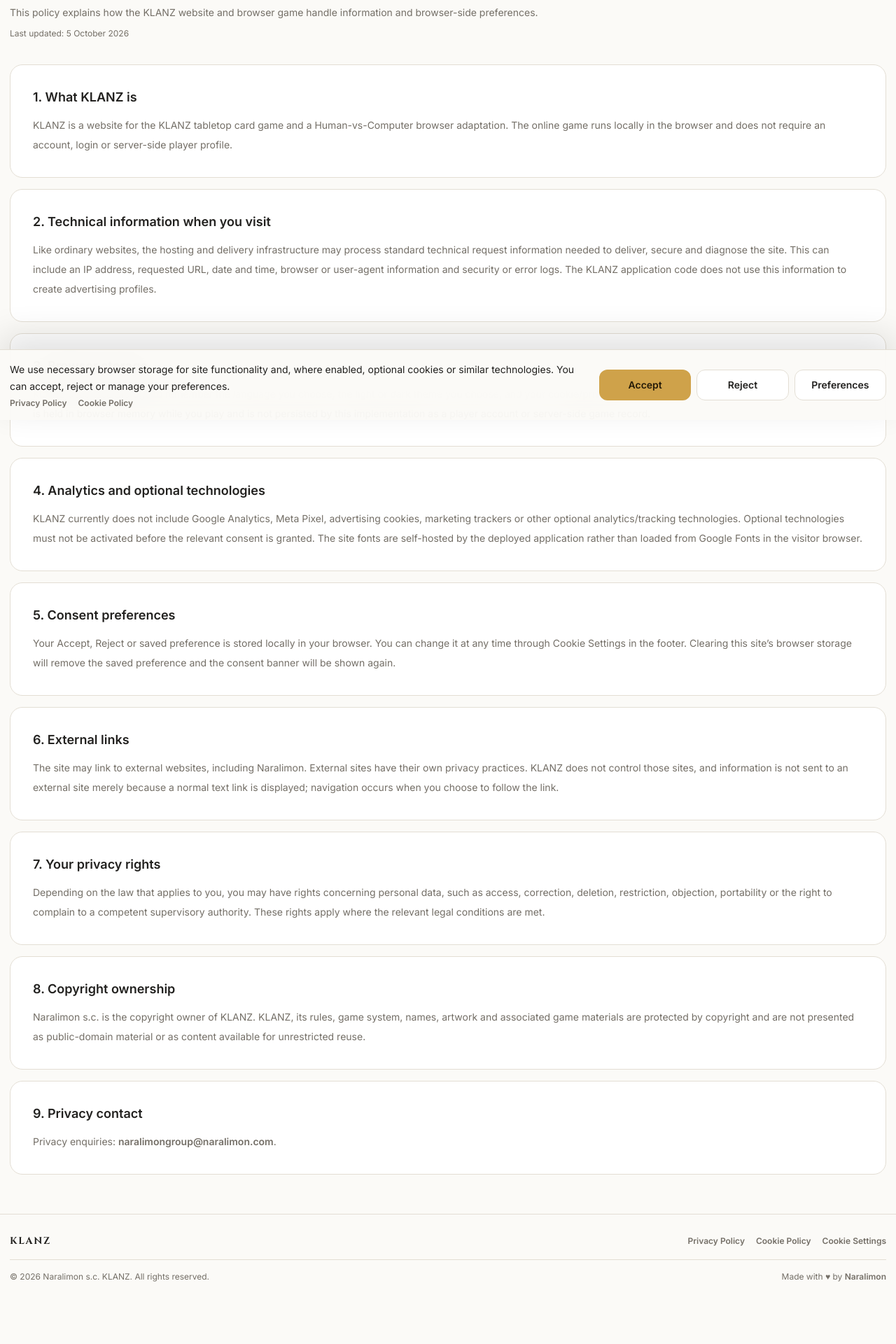
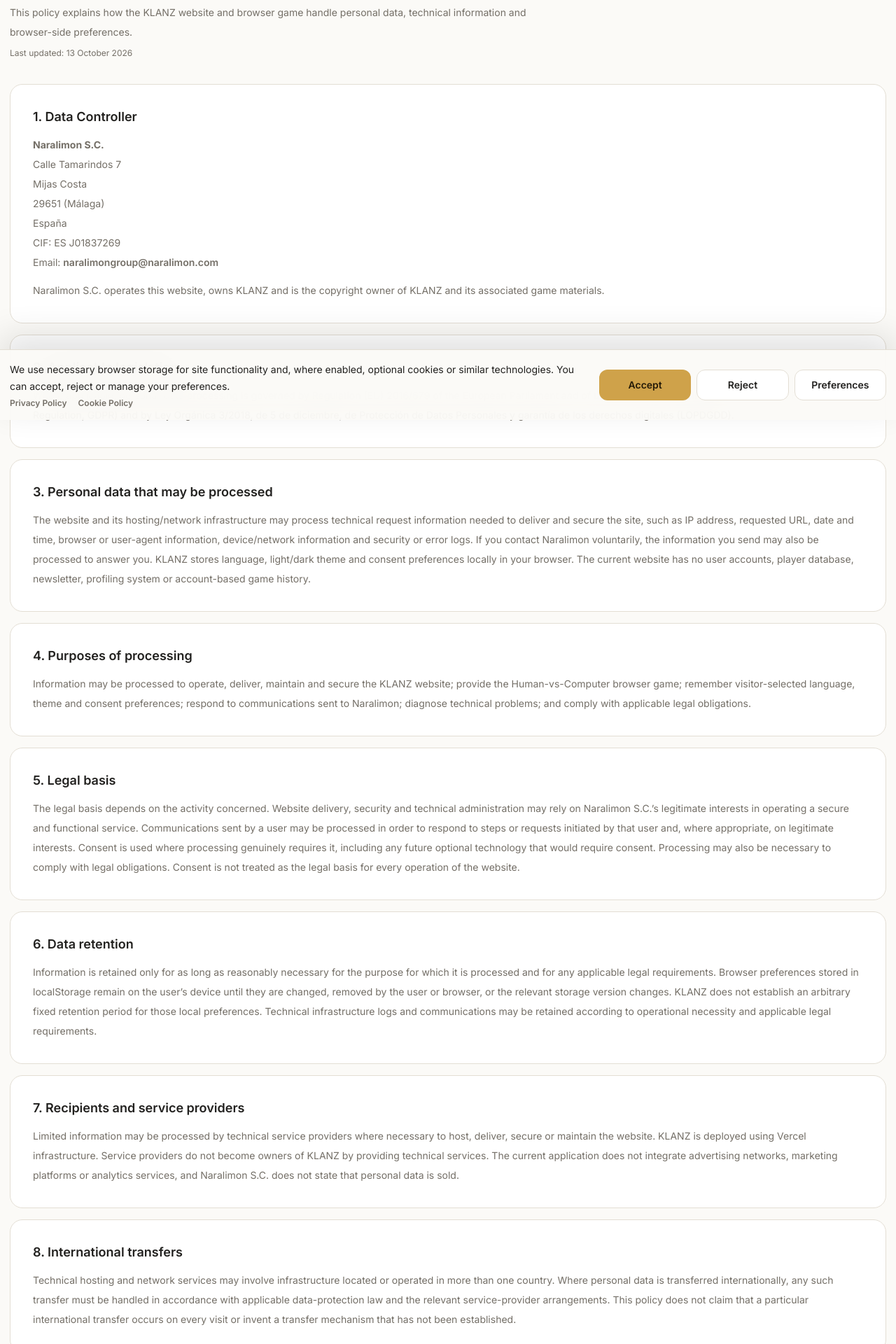
Before and after one commit to hubsienda/klans, a Next.js app: page /privacy in a window 1280 px wide. Shown: the part 200-2120 px from the top of the page at 70% size. Before the commit the page ends 2060 px from the top, so only its background shows below. Built offline with nearby package versions, Linux system fonts and the light colour scheme.

Commit message:
Rewrite KLANZ Privacy Policy

```diff
--- a/components/PrivacyContent.tsx
+++ b/components/PrivacyContent.tsx
@@ -1,88 +1,188 @@
 'use client';
 
-import { PRIVACY_CONTACT_EMAIL } from '@/lib/legal';
+import type { ReactNode } from 'react';
+import {
+  COMPANY_ADDRESS_LINES,
+  COMPANY_CIF,
+  COMPANY_NAME,
+  POLICY_LAST_UPDATED_EN,
+  POLICY_LAST_UPDATED_ES,
+  PRIVACY_CONTACT_EMAIL,
+} from '@/lib/legal';
 import { useSite } from './SiteProvider';
+
+interface PolicySection {
+  title: string;
+  body: ReactNode;
+}
+
+function ControllerDetails() {
+  return (
+    <address className="not-italic">
+      <strong>{COMPANY_NAME}</strong><br />
+      {COMPANY_ADDRESS_LINES.map((line) => <span key={line}>{line}<br /></span>)}
+      CIF: {COMPANY_CIF}<br />
+      Email: <a className="text-link" href={`mailto:${PRIVACY_CONTACT_EMAIL}`}>{PRIVACY_CONTACT_EMAIL}</a>
+    </address>
+  );
+}
 
 export function PrivacyContent() {
   const { language } = useSite();
 
-  const sections = language === 'en'
+  const sections: PolicySection[] = language === 'en'
     ? [
         {
-          title: '1. What KLANZ is',
-          body: 'KLANZ is a website for the KLANZ tabletop card game and a Human-vs-Computer browser adaptation. The online game runs locally in the browser and does not require an account, login or server-side player profile.',
+          title: '1. Data Controller',
+          body: (
+            <>
+              <ControllerDetails />
+              <p className="mt-3">Naralimon S.C. operates this website, owns KLANZ and is the copyright owner of KLANZ and its associated game materials.</p>
+            </>
+          ),
         },
         {
-          title: '2. Technical information when you visit',
-          body: 'Like ordinary websites, the hosting and delivery infrastructure may process standard technical request information needed to deliver, secure and diagnose the site. This can include an IP address, requested URL, date and time, browser or user-agent information and security or error logs. The KLANZ application code does not use this information to create advertising profiles.',
+          title: '2. Applicable legislation',
+          body: 'Where applicable, personal-data processing is governed by Regulation (EU) 2016/679 of the European Parliament and of the Council of 27 April 2016 (General Data Protection Regulation, GDPR) and by Ley Orgánica 3/2018, de 5 de diciembre, de Protección de Datos Personales y garantía de los derechos digitales (LOPDGDD).',
         },
         {
-          title: '3. Browser storage',
-          body: 'KLANZ uses localStorage to remember the language you choose, the light or dark theme you choose, and your cookie/privacy consent preference. The current online match state is held in browser memory while you play and is not persisted by this implementation as a player account or server-side game record.',
+          title: '3. Personal data that may be processed',
+          body: 'The website and its hosting/network infrastructure may process technical request information needed to deliver and secure the site, such as IP address, requested URL, date and time, browser or user-agent information, device/network information and security or error logs. If you contact Naralimon voluntarily, the information you send may also be processed to answer you. KLANZ stores language, light/dark theme and consent preferences locally in your browser. The current website has no user accounts, player database, newsletter, profiling system or account-based game history.',
         },
         {
-          title: '4. Analytics and optional technologies',
-          body: 'KLANZ currently does not include Google Analytics, Meta Pixel, advertising cookies, marketing trackers or other optional analytics/tracking technologies. Optional technologies must not be activated before the relevant consent is granted. The site fonts are self-hosted by the deployed application rather than loaded from Google Fonts in the visitor browser.',
+          title: '4. Purposes of processing',
+          body: 'Information may be processed to operate, deliver, maintain and secure the KLANZ website; provide the Human-vs-Computer browser game; remember visitor-selected language, theme and consent preferences; respond to communications sent to Naralimon; diagnose technical problems; and comply with applicable legal obligations.',
         },
         {
-          title: '5. Consent preferences',
-          body: 'Your Accept, Reject or saved preference is stored locally in your browser. You can change it at any time through Cookie Settings in the footer. Clearing this site’s browser storage will remove the saved preference and the consent banner will be shown again.',
+          title: '5. Legal basis',
+          body: 'The legal basis depends on the activity concerned. Website delivery, security and technical administration may rely on Naralimon S.C.’s legitimate interests in operating a secure and functional service. Communications sent by a user may be processed in order to respond to steps or requests initiated by that user and, where appropriate, on legitimate interests. Consent is used where processing genuinely requires it, including any future optional technology that would require consent. Processing may also be necessary to comply with legal obligations. Consent is not treated as the legal basis for every operation of the website.',
         },
         {
-          title: '6. External links',
-          body: 'The site may link to external websites, including Naralimon. External sites have their own privacy practices. KLANZ does not control those sites, and information is not sent to an external site merely because a normal text link is displayed; navigation occurs when you choose to follow the link.',
+          title: '6. Data retention',
+          body: 'Information is retained only for as long as reasonably necessary for the purpose for which it is processed and for any applicable legal requirements. Browser preferences stored in localStorage remain on the user’s device until they are changed, removed by the user or browser, or the relevant storage version changes. KLANZ does not establish an arbitrary fixed retention period for those local preferences. Technical infrastructure logs and communications may be retained according to operational necessity and applicable legal requirements.',
         },
         {
-          title: '7. Your privacy rights',
-          body: 'Depending on the law that applies to you, you may have rights concerning personal data, such as access, correction, deletion, restriction, objection, portability or the right to complain to a competent supervisory authority. These rights apply where the relevant legal conditions are met.',
+          title: '7. Recipients and service providers',
+          body: 'Limited information may be processed by technical service providers where necessary to host, deliver, secure or maintain the website. KLANZ is deployed using Vercel infrastructure. Service providers do not become owners of KLANZ by providing technical services. The current application does not integrate advertising networks, marketing platforms or analytics services, and Naralimon S.C. does not state that personal data is sold.',
         },
         {
-          title: '8. Copyright ownership',
-          body: 'Naralimon s.c. is the copyright owner of KLANZ. KLANZ, its rules, game system, names, artwork and associated game materials are protected by copyright and are not presented as public-domain material or as content available for unrestricted reuse.',
+          title: '8. International transfers',
+          body: 'Technical hosting and network services may involve infrastructure located or operated in more than one country. Where personal data is transferred internationally, any such transfer must be handled in accordance with applicable data-protection law and the relevant service-provider arrangements. This policy does not claim that a particular international transfer occurs on every visit or invent a transfer mechanism that has not been established.',
+        },
+        {
+          title: '9. Your rights',
+          body: 'Where the GDPR and Spanish data-protection law apply, you may have the right to access your personal data, request rectification or erasure, request restriction of processing, object to processing, request data portability where applicable, and withdraw consent at any time where processing is based on consent. Withdrawal does not affect the lawfulness of processing carried out before withdrawal.',
+        },
+        {
+          title: '10. How to exercise your rights',
+          body: (
+            <>
+              Requests may be sent to <a className="text-link" href={`mailto:${PRIVACY_CONTACT_EMAIL}`}>{PRIVACY_CONTACT_EMAIL}</a>. Please identify the request sufficiently for Naralimon S.C. to understand and handle it; the policy does not require unnecessary information from you.
+            </>
+          ),
+        },
+        {
+          title: '11. Supervisory authority',
+          body: (
+            <>
+              You may lodge a complaint with the competent supervisory authority where applicable. In Spain, the supervisory authority is the Agencia Española de Protección de Datos (AEPD). Its official website is{' '}
+              <a className="text-link" href="https://www.aepd.es/" target="_blank" rel="noopener noreferrer">www.aepd.es</a>.
+            </>
+          ),
+        },
+        {
+          title: '12. Security',
+          body: 'Naralimon S.C. uses appropriate technical and organisational measures intended to protect information in a manner proportionate to the nature of the website and the information involved. No internet service can guarantee absolute security.',
+        },
+        {
+          title: '13. Children and minors',
+          body: 'KLANZ does not require an account merely to use the website or play the current browser game, and the site does not operate a separate children’s-data programme or age-gated account system. If a minor voluntarily contacts Naralimon, any resulting information should be handled in accordance with applicable law and the circumstances of the communication.',
+        },
+        {
+          title: '14. External links',
+          body: 'KLANZ may contain links to third-party websites, including Naralimon’s main website. Those websites are governed by their own privacy practices. Following an external link takes you to a service that KLANZ does not control.',
+        },
+        {
+          title: '15. Changes to this Privacy Policy',
+          body: 'This Privacy Policy may be updated when legal, technical or operational changes make an update appropriate. The revision date shown on this page identifies the version currently published.',
         },
       ]
     : [
         {
-          title: '1. Qué es KLANZ',
-          body: 'KLANZ es un sitio web dedicado al juego de cartas de mesa KLANZ y a una adaptación Humano contra Ordenador que funciona en el navegador. El juego online se ejecuta localmente en el navegador y no requiere cuenta, inicio de sesión ni perfil de jugador en el servidor.',
+          title: '1. Responsable del tratamiento',
+          body: (
+            <>
+              <ControllerDetails />
+              <p className="mt-3">Naralimon S.C. opera este sitio web, es propietaria de KLANZ y es titular de los derechos de autor de KLANZ y de sus materiales de juego asociados.</p>
+            </>
+          ),
         },
         {
-          title: '2. Información técnica al visitar el sitio',
-          body: 'Como ocurre con los sitios web normales, la infraestructura de alojamiento y entrega puede tratar información técnica estándar necesaria para servir, proteger y diagnosticar el sitio. Puede incluir la dirección IP, la URL solicitada, fecha y hora, información del navegador o user-agent y registros de seguridad o errores. El código de la aplicación KLANZ no utiliza esta información para crear perfiles publicitarios.',
+          title: '2. Legislación aplicable',
+          body: 'Cuando resulte aplicable, el tratamiento de datos personales se rige por el Reglamento (UE) 2016/679 del Parlamento Europeo y del Consejo, de 27 de abril de 2016 (Reglamento General de Protección de Datos, RGPD) y por la Ley Orgánica 3/2018, de 5 de diciembre, de Protección de Datos Personales y garantía de los derechos digitales (LOPDGDD).',
         },
         {
-          title: '3. Almacenamiento del navegador',
-          body: 'KLANZ utiliza localStorage para recordar el idioma elegido, el tema claro u oscuro elegido y tu preferencia de consentimiento de privacidad/cookies. El estado de la partida online actual se mantiene en la memoria del navegador mientras juegas y esta implementación no lo conserva como cuenta de jugador ni como registro de partida en el servidor.',
+          title: '3. Datos personales que pueden tratarse',
+          body: 'El sitio web y su infraestructura de alojamiento/red pueden tratar información técnica de las solicitudes necesaria para servir y proteger el sitio, como dirección IP, URL solicitada, fecha y hora, información del navegador o user-agent, información del dispositivo/red y registros de seguridad o errores. Si contactas voluntariamente con Naralimon, también podrá tratarse la información que envíes para responderte. KLANZ guarda localmente en tu navegador las preferencias de idioma, tema claro/oscuro y consentimiento. El sitio actual no dispone de cuentas de usuario, base de datos de jugadores, newsletter, sistema de perfiles ni historial de partidas asociado a cuentas.',
         },
         {
-          title: '4. Analítica y tecnologías opcionales',
-          body: 'KLANZ no incluye actualmente Google Analytics, Meta Pixel, cookies publicitarias, rastreadores de marketing ni otras tecnologías opcionales de analítica o seguimiento. Las tecnologías opcionales no deben activarse antes de obtener el consentimiento correspondiente. Las fuentes del sitio son servidas por la propia aplicación desplegada y no se cargan desde Google Fonts en el navegador del visitante.',
+          title: '4. Finalidades del tratamiento',
+          body: 'La información puede tratarse para operar, servir, mantener y proteger el sitio web de KLANZ; proporcionar el juego Humano contra Ordenador en el navegador; recordar las preferencias de idioma, tema y consentimiento elegidas por el visitante; responder a comunicaciones enviadas a Naralimon; diagnosticar problemas técnicos; y cumplir obligaciones legales aplicables.',
         },
         {
-          title: '5. Preferencias de consentimiento',
-          body: 'Tu elección de Aceptar, Rechazar o la preferencia guardada se almacena localmente en tu navegador. Puedes cambiarla en cualquier momento mediante Configurar cookies en el pie de página. Si borras el almacenamiento de este sitio en el navegador, se eliminará la preferencia guardada y volverá a mostrarse el aviso de consentimiento.',
+          title: '5. Base jurídica',
+          body: 'La base jurídica depende de la actividad concreta. La entrega, seguridad y administración técnica del sitio pueden basarse en el interés legítimo de Naralimon S.C. en operar un servicio seguro y funcional. Las comunicaciones enviadas por un usuario pueden tratarse para atender actuaciones o solicitudes iniciadas por dicho usuario y, cuando proceda, sobre la base del interés legítimo. El consentimiento se utiliza cuando el tratamiento realmente lo requiere, incluida cualquier futura tecnología opcional que exija consentimiento. También puede ser necesario tratar información para cumplir obligaciones legales. El consentimiento no se considera automáticamente la base jurídica de todas las operaciones del sitio.',
         },
         {
-          title: '6. Enlaces externos',
-          body: 'El sitio puede enlazar a páginas externas, incluida Naralimon. Esos sitios tienen sus propias prácticas de privacidad. KLANZ no controla esos sitios y no se envía información a un sitio externo simplemente porque se muestre un enlace de texto normal; la navegación se produce cuando decides seguir el enlace.',
+          title: '6. Conservación de los datos',
+          body: 'La información se conserva únicamente durante el tiempo razonablemente necesario para la finalidad para la que se trata y para cumplir los requisitos legales aplicables. Las preferencias del navegador guardadas en localStorage permanecen en el dispositivo del usuario hasta que se cambian, son eliminadas por el usuario o el navegador, o cambia la versión de almacenamiento correspondiente. KLANZ no establece un plazo arbitrario fijo para esas preferencias locales. Los registros técnicos de infraestructura y las comunicaciones pueden conservarse según las necesidades operativas y los requisitos legales aplicables.',
         },
         {
-          title: '7. Tus derechos de privacidad',
-          body: 'Dependiendo de la legislación que te resulte aplicable, puedes tener derechos sobre tus datos personales, como acceso, rectificación, supresión, limitación, oposición, portabilidad o el derecho a reclamar ante una autoridad de control competente. Estos derechos se aplican cuando se cumplen las condiciones legales correspondientes.',
+          title: '7. Destinatarios y proveedores de servicios',
+          body: 'Determinada información limitada puede ser tratada por proveedores técnicos cuando sea necesario para alojar, servir, proteger o mantener el sitio web. KLANZ se despliega mediante infraestructura de Vercel. Los proveedores de servicios no se convierten en propietarios de KLANZ por prestar servicios técnicos. La aplicación actual no integra redes publicitarias, plataformas de marketing ni servicios de analítica, y Naralimon S.C. no afirma que venda datos personales.',
         },
         {
-          title: '8. Titularidad de los derechos de autor',
-          body: 'Naralimon s.c. es el titular de los derechos de autor de KLANZ. KLANZ, sus reglas, sistema de juego, nombres, ilustraciones y materiales asociados están protegidos por derechos de autor y no se presentan como material de dominio público ni como contenido disponible para reutilización sin restricciones.',
+          title: '8. Transferencias internacionales',
+          body: 'Los servicios técnicos de alojamiento y red pueden implicar infraestructura ubicada u operada en más de un país. Cuando exista una transferencia internacional de datos personales, deberá gestionarse de conformidad con la normativa de protección de datos aplicable y con los acuerdos del proveedor de servicios correspondiente. Esta política no afirma que se produzca una transferencia concreta en cada visita ni inventa un mecanismo de transferencia que no esté establecido.',
+        },
+        {
+          title: '9. Tus derechos',
+          body: 'Cuando resulten aplicables el RGPD y la normativa española de protección de datos, puedes tener derecho de acceso, rectificación, supresión, limitación del tratamiento, oposición y portabilidad cuando proceda, así como a retirar el consentimiento en cualquier momento cuando el tratamiento se base en él. La retirada no afecta a la licitud del tratamiento realizado antes de dicha retirada.',
+        },
+        {
+          title: '10. Cómo ejercer tus derechos',
+          body: (
+            <>
+              Las solicitudes pueden enviarse a <a className="text-link" href={`mailto:${PRIVACY_CONTACT_EMAIL}`}>{PRIVACY_CONTACT_EMAIL}</a>. Indica suficientemente la solicitud para que Naralimon S.C. pueda comprenderla y tramitarla; esta política no exige que aportes información innecesaria.
+            </>
+          ),
+        },
+        {
+          title: '11. Autoridad de control',
+          body: (
+            <>
+              Puedes presentar una reclamación ante la autoridad de control competente cuando proceda. En España, la autoridad de control es la Agencia Española de Protección de Datos (AEPD). Su sitio web oficial es{' '}
+              <a className="text-link" href="https://www.aepd.es/" target="_blank" rel="noopener noreferrer">www.aepd.es</a>.
+            </>
+          ),
+        },
+        {
+          title: '12. Seguridad',
+          body: 'Naralimon S.C. aplica medidas técnicas y organizativas apropiadas destinadas a proteger la información de forma proporcionada a la naturaleza del sitio y de la información tratada. Ningún servicio de Internet puede garantizar una seguridad absoluta.',
+        },
+        {
+          title: '13. Menores',
+          body: 'KLANZ no exige una cuenta simplemente para utilizar el sitio web o jugar a la versión actual en el navegador, y el sitio no opera un programa separado de datos de menores ni un sistema de cuentas con control de edad. Si un menor contacta voluntariamente con Naralimon, la información resultante deberá tratarse conforme a la normativa aplicable y a las circunstancias de la comunicación.',
+        },
+        {
+          title: '14. Enlaces externos',
+          body: 'KLANZ puede contener enlaces a sitios web de terceros, incluido el sitio principal de Naralimon. Esos sitios se rigen por sus propias prácticas de privacidad. Al seguir un enlace externo accedes a un servicio que KLANZ no controla.',
+        },
+        {
+          title: '15. Cambios en esta Política de Privacidad',
+          body: 'Esta Política de Privacidad puede actualizarse cuando cambios legales, técnicos u operativos hagan necesaria una revisión. La fecha de actualización que aparece en esta página identifica la versión actualmente publicada.',
         },
       ];
-
-  const contactText = PRIVACY_CONTACT_EMAIL
-    ? language === 'en'
-      ? <>Privacy enquiries: <a className="text-link" href={`mailto:${PRIVACY_CONTACT_EMAIL}`}>{PRIVACY_CONTACT_EMAIL}</a>.</>
-      : <>Consultas de privacidad: <a className="text-link" href={`mailto:${PRIVACY_CONTACT_EMAIL}`}>{PRIVACY_CONTACT_EMAIL}</a>.</>
-    : language === 'en'
-      ? 'A dedicated privacy contact address is not currently published on this website. When the operator supplies one, it can be added here without changing the policy structure.'
-      : 'Actualmente no se publica en este sitio una dirección de contacto específica para privacidad. Cuando el operador facilite una, podrá añadirse aquí sin modificar la estructura de la política.';
 
   return (
     <main className="site-container py-10 sm:py-14">
@@ -91,23 +191,21 @@
         <h1 className="section-title">{language === 'en' ? 'Privacy Policy' : 'Política de Privacidad'}</h1>
         <p className="mt-4 text-sm leading-7 text-[var(--muted)]">
           {language === 'en'
-            ? 'This policy explains how the KLANZ website and browser game handle information and browser-side preferences.'
-            : 'Esta política explica cómo el sitio web y el juego de navegador de KLANZ tratan la información y las preferencias guardadas en el navegador.'}
+            ? 'This policy explains how the KLANZ website and browser game handle personal data, technical information and browser-side preferences.'
+            : 'Esta política explica cómo el sitio web y el juego de navegador de KLANZ tratan datos personales, información técnica y preferencias guardadas en el navegador.'}
         </p>
-        <p className="mt-2 text-xs text-[var(--muted)]">{language === 'en' ? 'Last updated: 5 October 2026' : 'Última actualización: 5 de octubre de 2026'}</p>
+        <p className="mt-2 text-xs text-[var(--muted)]">
+          {language === 'en' ? `Last updated: ${POLICY_LAST_UPDATED_EN}` : `Última actualización: ${POLICY_LAST_UPDATED_ES}`}
+        </p>
       </header>
 
       <div className="mt-9 grid gap-4">
         {sections.map((section) => (
           <section key={section.title} className="rule-section">
             <h2 className="text-lg font-semibold">{section.title}</h2>
-            <p className="mt-3 text-sm leading-7 text-[var(--muted)]">{section.body}</p>
+            <div className="mt-3 text-sm leading-7 text-[var(--muted)]">{section.body}</div>
           </section>
         ))}
-        <section className="rule-section">
-          <h2 className="text-lg font-semibold">{language === 'en' ? '9. Privacy contact' : '9. Contacto de privacidad'}</h2>
-          <p className="mt-3 text-sm leading-7 text-[var(--muted)]">{contactText}</p>
-        </section>
       </div>
     </main>
   );
```
